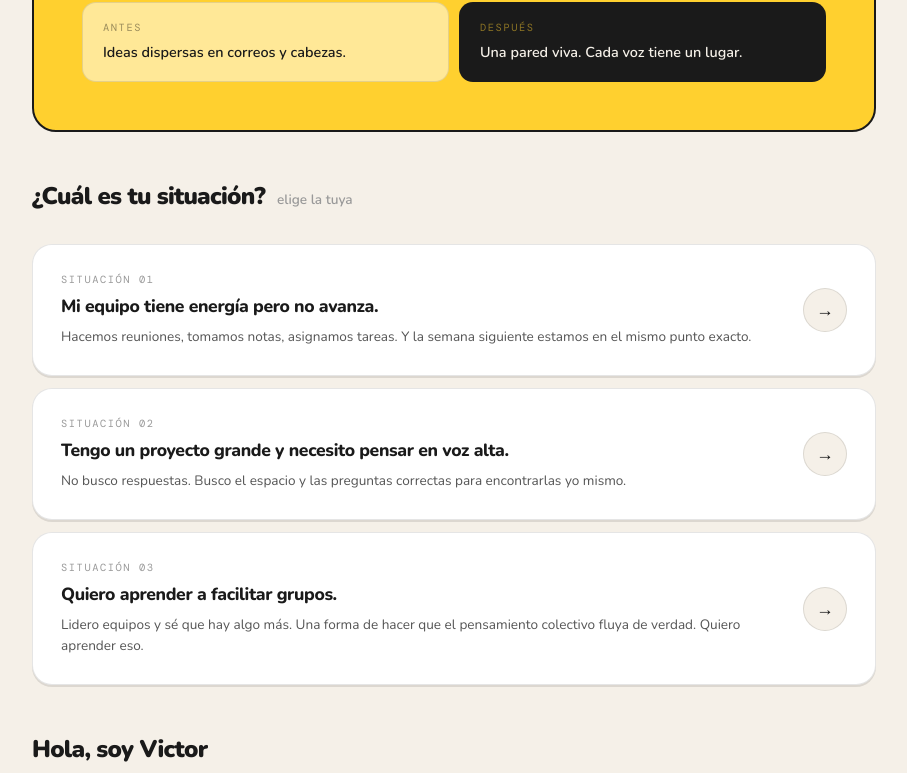
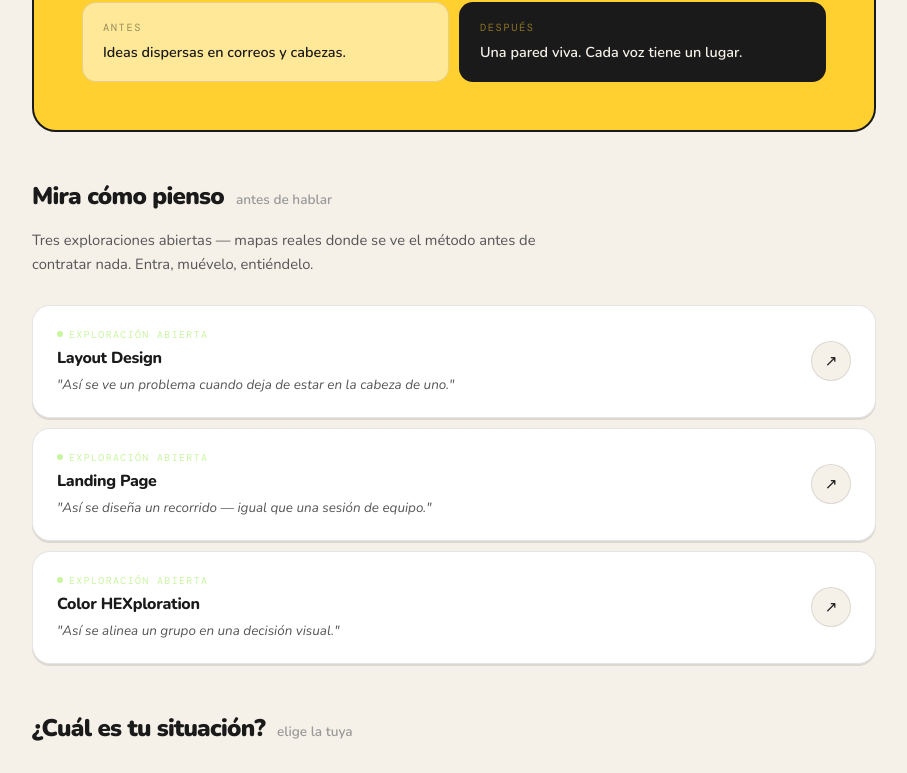
Before and after one commit to vprds/facilitacion-es, a plain HTML site: page index.html in a window 1280 px wide. Shown: the part 1187-1960 px from the top of the page, without its empty margins (186-1093 px from the left). Drawn offline with nearby package versions, Linux system fonts and the light colour scheme.

Commit message:
feat: add Mira cómo pienso section with OPEN explorations
Biblioteca visible — three curated Miro boards before situaciones mailto.

Co-authored-by: Cursor <cursoragent@cursor.com>

```diff
--- a/index.html
+++ b/index.html
@@ -234,6 +234,46 @@ nav{
 .situ:nth-child(2):hover{border-color:var(--pink);box-shadow:0 8px 0 rgba(255,179,209,.4)}
 .situ:nth-child(3):hover{border-color:var(--blue);box-shadow:0 8px 0 rgba(179,212,255,.4)}
 
+/* ── MIRA CÓMO PIENSO ── */
+.muestras{
+  padding:24px 0;
+  opacity:0;animation:fade-in .7s .55s forwards
+}
+.muestra-intro{
+  font-size:.92rem;font-weight:500;color:var(--mid);line-height:1.65;
+  max-width:520px;margin:-16px 0 28px
+}
+.muestra-grid{display:grid;grid-template-columns:1fr;gap:10px}
+.muestra{
+  background:var(--card);border:1.5px solid var(--border);border-radius:18px;
+  padding:22px 24px;display:grid;grid-template-columns:1fr auto;gap:14px;align-items:center;
+  text-decoration:none;color:inherit;cursor:none;
+  box-shadow:0 2px 0 var(--border);
+  transition:transform .2s,box-shadow .2s,border-color .2s
+}
+.muestra:hover{transform:translateY(-3px);box-shadow:0 8px 0 var(--border);border-color:var(--dark)}
+.muestra-tag{
+  font-family:'DM Mono',monospace;font-size:.62rem;letter-spacing:.14em;
+  color:var(--green);text-transform:uppercase;margin-bottom:6px;
+  display:flex;align-items:center;gap:6px
+}
+.muestra-tag::before{
+  content:'';width:6px;height:6px;border-radius:50%;background:var(--green)
+}
+.muestra-title{font-size:1rem;font-weight:800;letter-spacing:-.02em;margin-bottom:6px}
+.muestra-desc{font-size:.84rem;font-weight:500;color:var(--mid);line-height:1.5;font-style:italic}
+.muestra-arrow{
+  width:40px;height:40px;border-radius:50%;
+  background:var(--cream);border:1.5px solid var(--border);
+  display:flex;align-items:center;justify-content:center;
+  font-size:.95rem;flex-shrink:0;
+  transition:background .2s,transform .2s
+}
+.muestra:hover .muestra-arrow{background:var(--yellow);border-color:var(--yellow-d);transform:rotate(-45deg)}
+.muestra:nth-child(1):hover{border-color:var(--green);box-shadow:0 8px 0 rgba(200,245,160,.35)}
+.muestra:nth-child(2):hover{border-color:var(--yellow-d);box-shadow:0 8px 0 rgba(255,208,47,.35)}
+.muestra:nth-child(3):hover{border-color:var(--purple);box-shadow:0 8px 0 rgba(221,179,255,.35)}
+
 /* ── BIO / GESTO ── */
 .bio-section{
   padding:24px 0 80px;
@@ -367,7 +407,7 @@ nav{
       <a href="mailto:hola@facilitacion.es" class="btn-main">
         Cuéntame tu situación <span class="arrow">→</span>
       </a>
-      <a href="#situaciones" class="btn-ghost">Ver cómo trabajo</a>
+      <a href="#muestra" class="btn-ghost">Ver cómo pienso</a>
     </div>
 
     <div class="hero-stats">
@@ -409,6 +449,44 @@ nav{
         <p class="cambio-tag">después</p>
         <p class="cambio-txt">Una pared viva. Cada voz tiene un lugar.</p>
       </div>
+    </div>
+  </section>
+
+  <!-- MIRA CÓMO PIENSO -->
+  <section class="muestras" id="muestra">
+    <div class="sec-header">
+      <h2 class="sec-title">Mira cómo pienso</h2>
+      <span class="sec-sub">antes de hablar</span>
+    </div>
+    <p class="muestra-intro">Tres exploraciones abiertas — mapas reales donde se ve el método antes de contratar nada. Entra, muévelo, entiéndelo.</p>
+
+    <div class="muestra-grid">
+      <a href="https://miro.com/app/board/uXjVLtwk_w0=/" class="muestra" target="_blank" rel="noopener">
+        <div>
+          <p class="muestra-tag">exploración abierta</p>
+          <p class="muestra-title">Layout Design</p>
+          <p class="muestra-desc">"Así se ve un problema cuando deja de estar en la cabeza de uno."</p>
+        </div>
+        <div class="muestra-arrow">↗</div>
+      </a>
+
+      <a href="https://miro.com/app/board/uXjVLtycb7g=/" class="muestra" target="_blank" rel="noopener">
+        <div>
+          <p class="muestra-tag">exploración abierta</p>
+          <p class="muestra-title">Landing Page</p>
+          <p class="muestra-desc">"Así se diseña un recorrido — igual que una sesión de equipo."</p>
+        </div>
+        <div class="muestra-arrow">↗</div>
+      </a>
+
+      <a href="https://miro.com/app/board/uXjVK9-aRqk=/" class="muestra" target="_blank" rel="noopener">
+        <div>
+          <p class="muestra-tag">exploración abierta</p>
+          <p class="muestra-title">Color HEXploration</p>
+          <p class="muestra-desc">"Así se alinea un grupo en una decisión visual."</p>
+        </div>
+        <div class="muestra-arrow">↗</div>
+      </a>
     </div>
   </section>
 
@@ -497,7 +575,7 @@ nav{
 const cur=document.getElementById('cur');
 let mx=0,my=0;
 document.addEventListener('mousemove',e=>{mx=e.clientX;my=e.clientY;cur.style.left=mx+'px';cur.style.top=my+'px'});
-document.querySelectorAll('a,button,.situ,.stat-card').forEach(el=>{
+document.querySelectorAll('a,button,.situ,.stat-card,.muestra').forEach(el=>{
   el.addEventListener('mouseenter',()=>cur.classList.add('big'));
   el.addEventListener('mouseleave',()=>cur.classList.remove('big'));
 });
```
